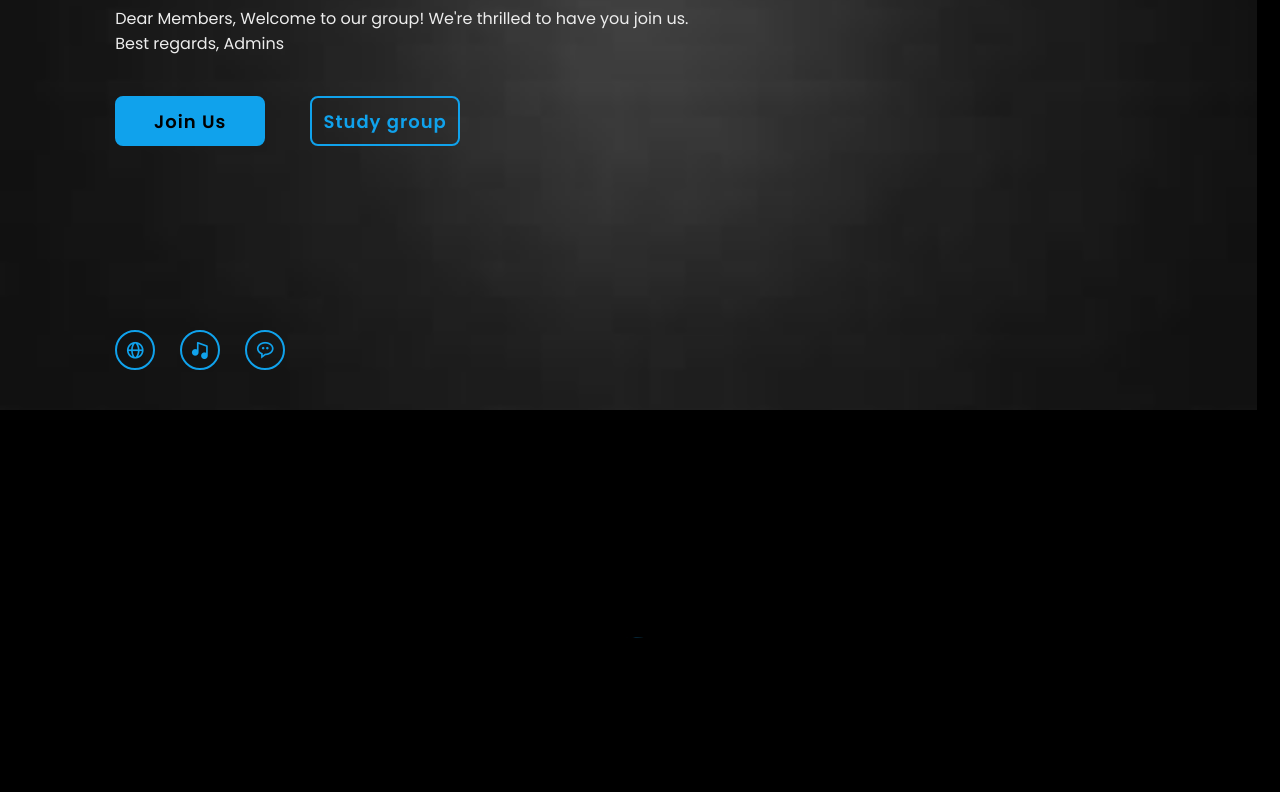
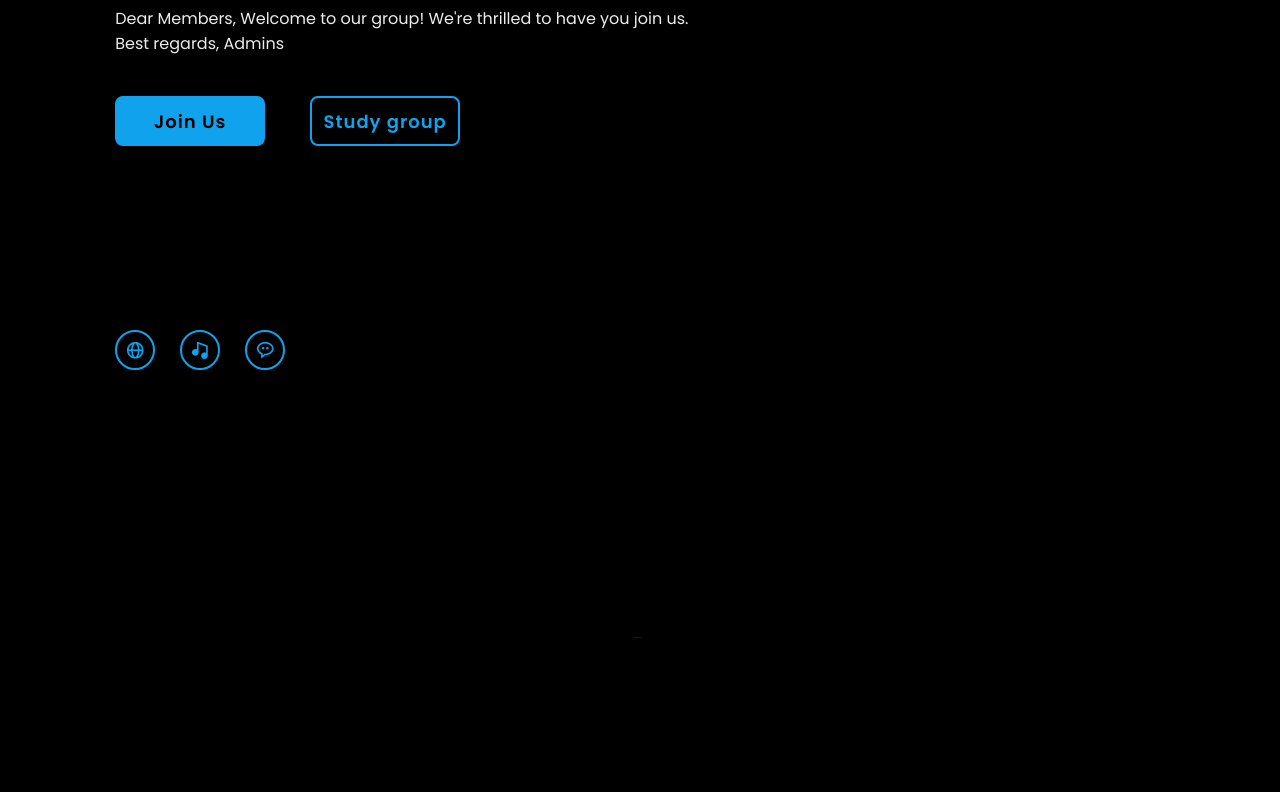
Before and after one commit to swarup-raj/animatedchatwebsite, a plain HTML site: page index.html in a window 1280 px wide. Shown: the part 390-1182 px from the top of the page. Drawn offline with nearby package versions, Linux system fonts and the light colour scheme.

Commit message:
style.css

```diff
--- a/style.css
+++ b/style.css
@@ -87,7 +87,7 @@ section {
     display: flex;
     align-items: center;
     padding: 0 9%;
-    background: url('kiko.jpeg') no-repeat;
+    background: url('') no-repeat;
     background-size: cover;
     background-position: center;
 }
```
